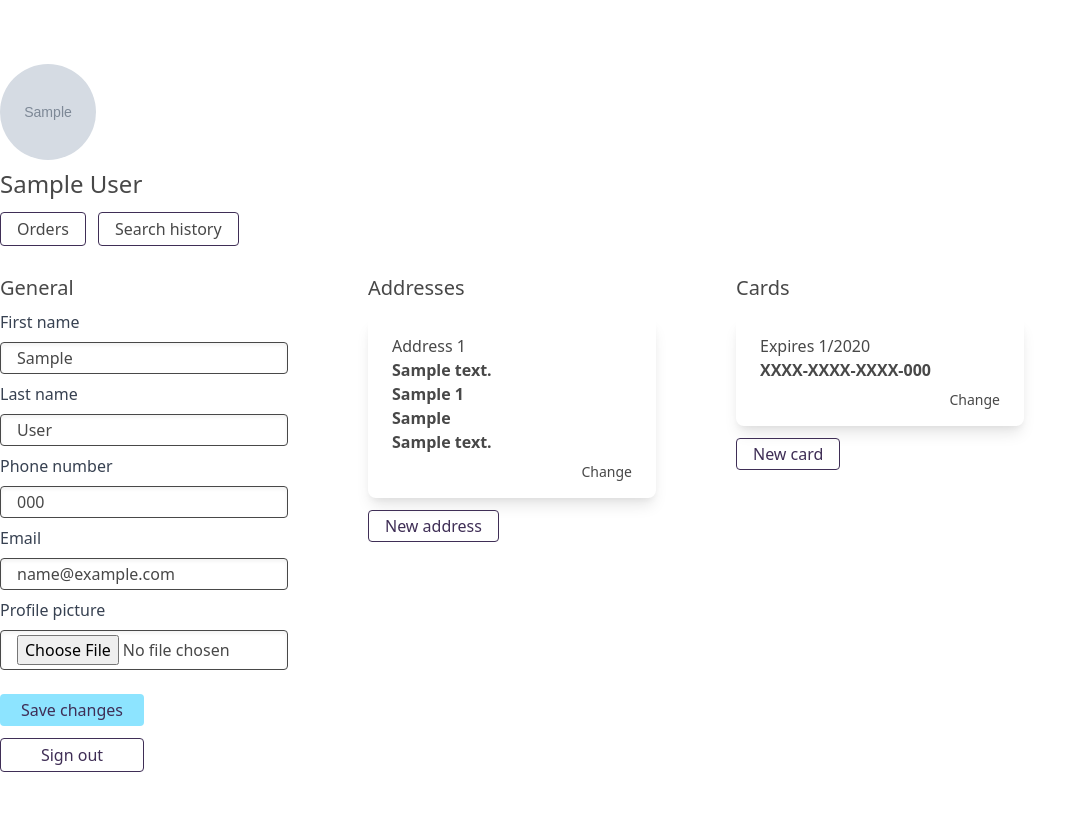
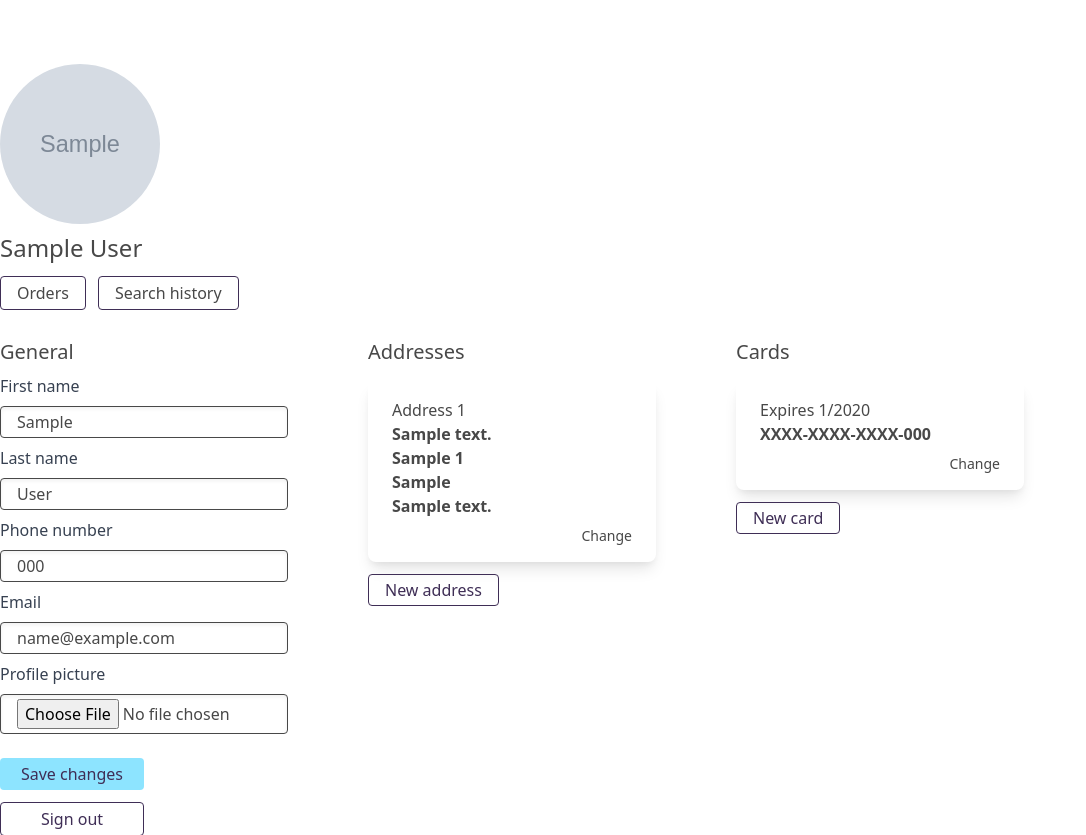
Before and after one commit to MattiMatt8/ship-o-cereal, a Django app: page /profile/ in a window 1280 px wide. Shown: the part 129-964 px from the top of the page, without its empty margins (0-1086 px from the left). Run offline with Django 3.2, Linux system fonts and the light colour scheme; a user stored in the database is signed in; tables that the repository leaves empty hold one stand-in row (values such as "Sample post"); grey boxes marked "Sample" are stand-in pictures; style sheets or scripts are compiled from the project's sources.

Commit message:
Big profile picc

```diff
--- a/templates/users/profile.html
+++ b/templates/users/profile.html
@@ -3,7 +3,7 @@
 {% block content %}
     <main class="container mx-auto my-16 text-customGray">
         <div class="flex flex-col">
-                    <img class="w-24 h-24 rounded-full object-cover object-center" src="/media/{{ user.profile.picture }}">
+                    <img class="w-40 h-40 rounded-full object-cover object-center" src="/media/{{ user.profile.picture }}">
             <!--div class="flex justify-center items-center bg-customGray w-20 h-20 rounded-full "-->
 
             </div>
```
